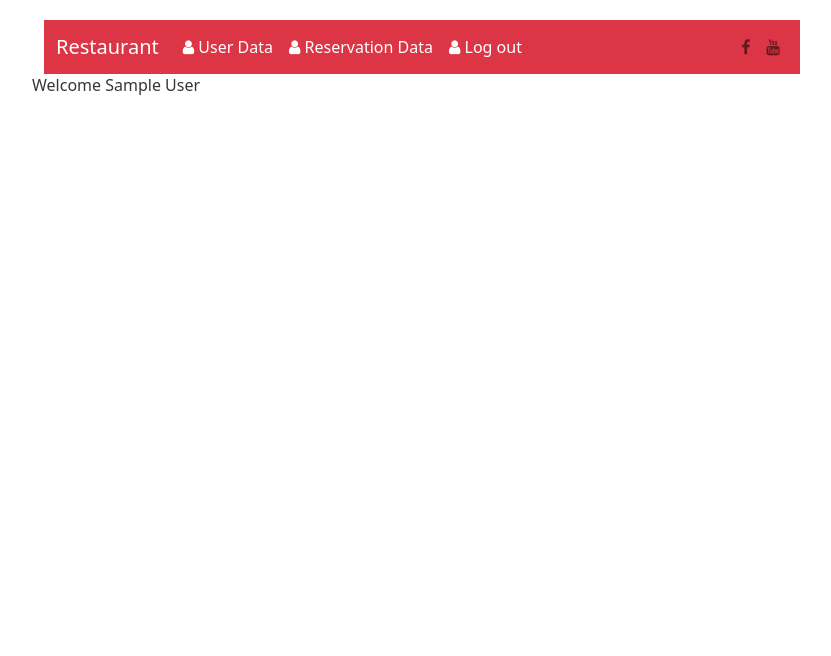
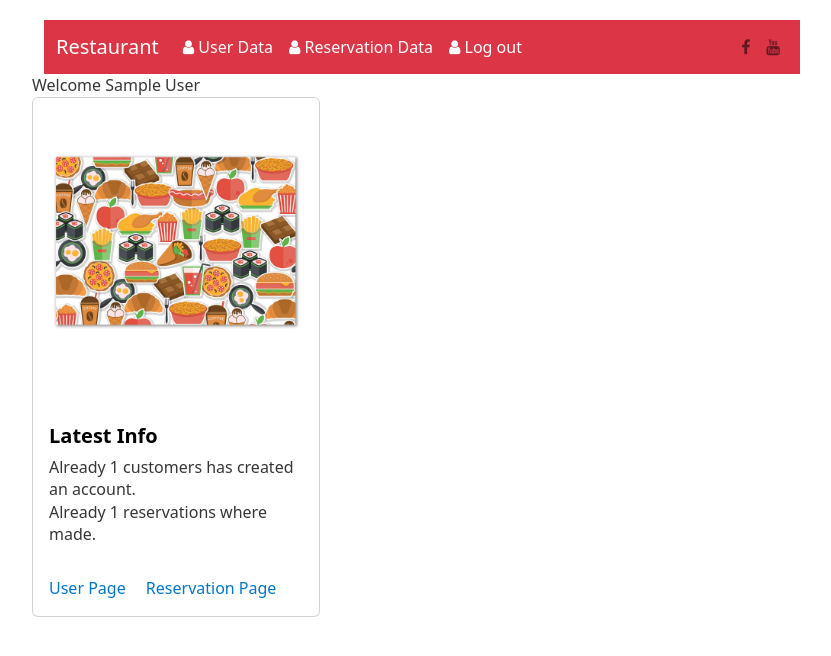
Before and after one commit to MergeaSergiu/Restaurant-php, a PHP site: page /AdminPage.php in a window 1280 px wide. Shown: the top 656 px of the page, without its empty margins (218-1049 px from the left). Run offline with PHP 8.4, Linux system fonts and the light colour scheme; the visitor is signed in with stand-in values (Sample User, id 1); tables that the repository leaves empty or names only in its code hold one stand-in row (values such as "Sample post"); some libraries are stand-ins or nearby versions.

Commit message:
Added a card in Admin_Page

```diff
--- a/AdminPage.php
+++ b/AdminPage.php
@@ -23,5 +23,36 @@ use LDAP\Result;
  echo "Welcome " . $_SESSION['user_name'];
 ?>
 
+<div class="card" style="width: 18rem;">
+  <img src="./imagini/poza8.jpg" class="card-img-top" alt="...">
+  <div class="card-body">
+    <h5 class="card-title">Latest Info</h5>
+    <p class="card-text">Already <?php
+    $mysqli = require __DIR__ . "/database.php";
+    $count = 0;
+    $sql = "SELECT * FROM user";
+    $result = $mysqli->query($sql);
+    if($result){
+    $row = mysqli_num_rows($result);
+     printf($row);
+    }
+    ?> customers has created an account.<br>
+       Already <?php
+       $mysqli = require __DIR__ . "/res-lib.php";
+       $count2 = 0;
+       $sql2 = "SELECT * FROM res_rezervari";
+       $result2 = $mysqli->query($sql2);
+       if($result2){
+       $row2 = mysqli_num_rows($result2);
+        printf($row2);
+       }
+    ?> reservations where made. </p>
+  </div>
+  <div class="card-body">
+    <a href="SQL_Reservation_Display.php" class="card-link">User Page</a>
+    <a href="SQL_User_Display.php" class="card-link">Reservation Page</a>
+  </div>
+</div>
+
 </body>
 </html>
```
Also changed, not shown: Home_Page.php (+13 -1 lines), imagini/poza8.jpg (added).
